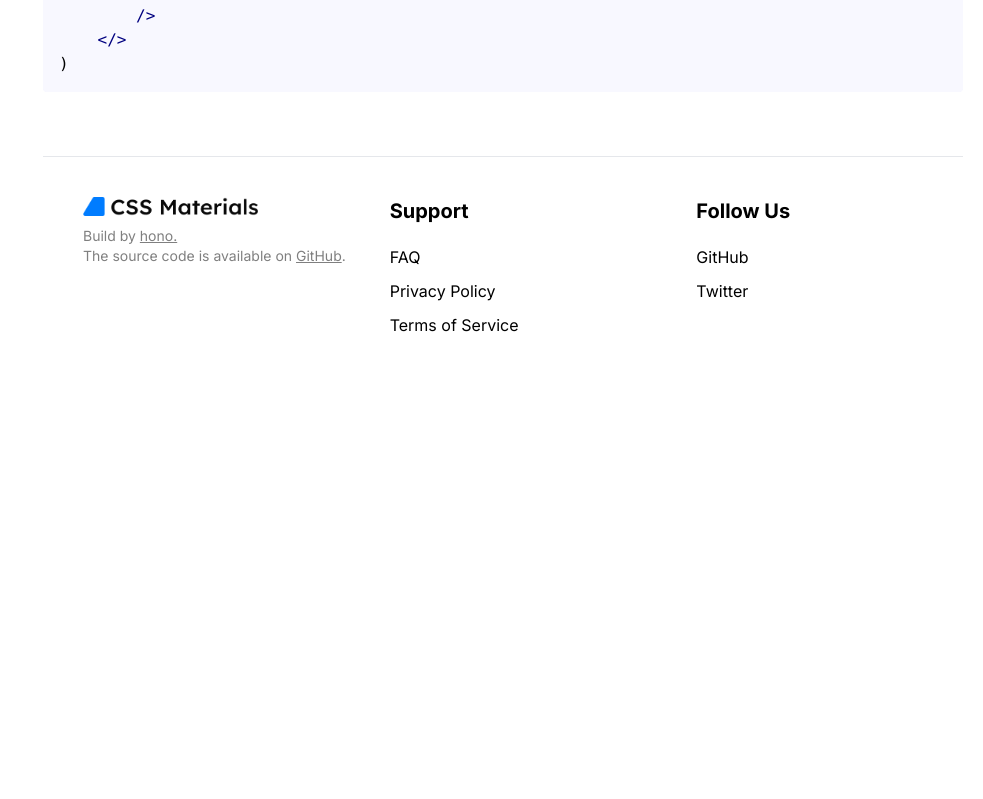
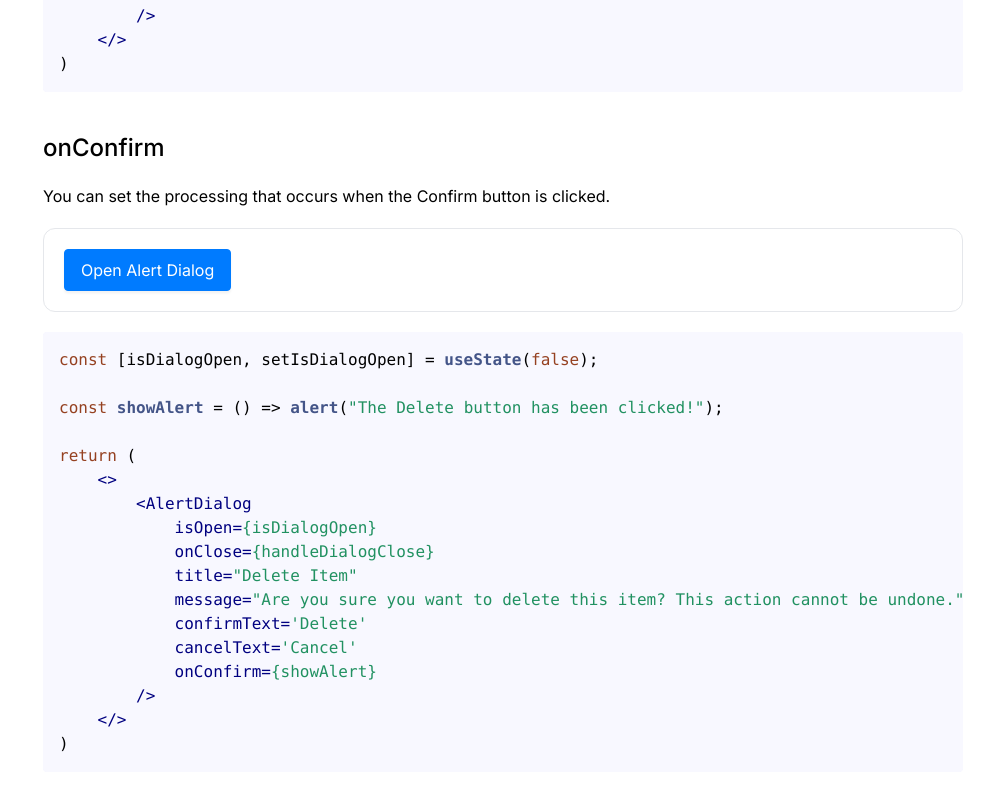
Before and after one commit to a11y99/css-materials, a Next.js app: page /components/alert-dialog in a window 1280 px wide. Shown: the part 1321-2120 px from the top of the page, without its empty margins (297-1280 px from the left). Before the commit the page ends 1698 px from the top, so only its background shows below. Built offline with nearby package versions, Linux system fonts and the light colour scheme.

Commit message:
Update Documents

```diff
--- a/src/app/components/alert-dialog/page.tsx
+++ b/src/app/components/alert-dialog/page.tsx
@@ -12,6 +12,7 @@ import { FaLightbulb, FaRocket } from 'react-icons/fa';
 
 const texts = {
     overview: "Alert Dialog is a component that displays important information requiring user acknowledgment.",
+    onConfirm: "You can set the processing that occurs when the Confirm button is clicked.",
 };
 
 const Components = () => {
@@ -19,20 +20,33 @@ const Components = () => {
 
     const [isDialogOpen, setIsDialogOpen] = useState(false);
     const [isCustomDialogOpen, setIsCustomDialogOpen] = useState(false);
+    const [isConfirmDialogOpen, setIsConfirmDialogOpen] = useState(false);
 
     const handleDialogOpen = () => {
         setIsDialogOpen(true);
-    }
+    };
     const handleDialogClose = () => {
         setIsDialogOpen(false);
     };
 
     const handleCustomDialogOpen = () => {
         setIsCustomDialogOpen(true);
-    }
+    };
     const handleCustomDialogClose = () => {
         setIsCustomDialogOpen(false);
     };
+
+    const handleConfirmDialogOpen = () => {
+        setIsConfirmDialogOpen(true);
+    };
+    const handleConfirmDialogClose = () => {
+        setIsConfirmDialogOpen(false);
+    };
+
+    const showAlert = () => {
+        alert("The Delete button has been clicked!");
+    };
+
 
     return (
         <div className="flex">
@@ -55,8 +69,8 @@ const Components = () => {
                         <div className="p-5 border rounded-xl overflow-x-auto whitespace-nowrap">
                             <Button onClick={handleDialogOpen}>Open Alert Dialog</Button>
                             <AlertDialog
-                            isOpen={isCustomDialogOpen}
-                            onClose={handleCustomDialogClose}
+                            isOpen={isDialogOpen}
+                            onClose={handleDialogClose}
                             title="Unsaved Changes"
                             message="You have unsaved changes. Are you sure you want to leave without saving?"
                         />
@@ -78,10 +92,10 @@ return (
                     <div className="space-y-5">
                         <h2 className="text-2xl font-medium">Custom Footer</h2>
                         <div className="p-5 border rounded-xl overflow-x-auto whitespace-nowrap">
-                            <Button onClick={handleDialogOpen} icon={<FaLightbulb />}>Open Idea Dialog</Button>
+                            <Button onClick={handleCustomDialogOpen} icon={<FaLightbulb />}>Open Idea Dialog</Button>
                             <AlertDialog
-                                isOpen={isDialogOpen}
-                                onClose={handleDialogClose}
+                                isOpen={isCustomDialogOpen}
+                                onClose={handleCustomDialogClose}
                                 title="New Idea"
                                 message="You have a brilliant new idea to review."
                                 confirmText='Review Now'
@@ -104,6 +118,41 @@ return (
     </>
 )`}</Code>
                     </div>
+
+                    <div className="space-y-5">
+                        <h2 className="text-2xl font-medium">onConfirm</h2>
+                        <p>{t.onConfirm}</p>
+                        <div className="p-5 border rounded-xl overflow-x-auto whitespace-nowrap">
+                            <Button onClick={handleConfirmDialogOpen}>Open Alert Dialog</Button>
+                            <AlertDialog
+                                isOpen={isConfirmDialogOpen}
+                                onClose={handleConfirmDialogClose}
+                                title="Delete Item"
+                                message="Are you sure you want to delete this item? This action cannot be undone."
+                                confirmText='Delete'
+                                cancelText='Cancel'
+                                onConfirm={showAlert}
+                            />
+                        </div>
+                        <Code language='tsx'>
+{`const [isDialogOpen, setIsDialogOpen] = useState(false);
+
+const showAlert = () => alert("The Delete button has been clicked!");
+
+return (
+    <>
+        <AlertDialog
+            isOpen={isDialogOpen}
+            onClose={handleDialogClose}
+            title="Delete Item"
+            message="Are you sure you want to delete this item? This action cannot be undone."
+            confirmText='Delete'
+            cancelText='Cancel'
+            onConfirm={showAlert}
+        />
+    </>
+)`}</Code>
+                    </div>
                 </div>
                 <Footer />
             </div>
--- a/src/app/components/avatar/page.tsx
+++ b/src/app/components/avatar/page.tsx
@@ -54,6 +54,16 @@ const Components = () => {
 <Avatar name='Ryan Florence' size={64} />`}</Code>
                     </div>
                     <div className="space-y-5">
+                        <h2 className="text-2xl font-medium">Change Shape</h2>
+                        <div className="p-5 border rounded-xl overflow-x-auto flex whitespace-nowrap space-x-5">
+                            <Avatar name='Dan Abrahmov' src='https://bit.ly/dan-abramov' shape='circle' />
+                            <Avatar name='Kent Dodds' src='https://bit.ly/kent-c-dodds' shape='square' />
+                        </div>
+                        <Code language='html'>
+{`<Avatar name='Dan Abrahmov' src='https://bit.ly/dan-abramov' shape='circle' />
+<Avatar name='Kent Dodds' src='https://bit.ly/kent-c-dodds' shape='square' />`}</Code>
+                    </div>
+                    <div className="space-y-5">
                         <h2 className="text-2xl font-medium">Customize the fallback avatar</h2>
                         <div className="p-5 border rounded-xl overflow-x-auto flex whitespace-nowrap space-x-5">
                             <Avatar name="Mark Erikson" size="small" bgColor='#FF5733' shape='square' />
--- a/src/app/components/input/page.tsx
+++ b/src/app/components/input/page.tsx
@@ -6,7 +6,8 @@ import Code from '@/components/Code';
 import Sidebar from '@/components/SideBar';
 import Footer from '@/components/Footer';
 import Input from '@/components/css-materials/Input';
-import { FiEdit, FiSearch, FiUser } from 'react-icons/fi';
+import { FiEdit, FiMail, FiSearch, FiUser } from 'react-icons/fi';
+import { BsEnvelope } from 'react-icons/bs';
 
 const texts = {
     overview: "The Input component provides an interface for users to input information and enables the application to process the submitted data.",
@@ -104,9 +105,9 @@ const Components = () => {
                         <h2 className="text-2xl font-medium">Specify pattern</h2>
                         <p>{t.pattern}</p>
                         <div className="p-5 border rounded-xl overflow-x-auto whitespace-nowrap space-y-5">
-                            <Input placeholder="Type your email address" pattern="^[a-zA-Z0-9._%+-]+@[a-zA-Z0-9.-]+\.[a-zA-Z]{2,}$" errorMessage="Invalid email address" />
+                            <Input placeholder="Type your email address" pattern="^[a-zA-Z0-9._%+-]+@[a-zA-Z0-9.-]+\.[a-zA-Z]{2,}$" errorMessage="Invalid email address" icon={<FiMail />} />
                         </div>
-                        <Code language='html'>{`<Input placeholder="Type your email address" pattern="^[a-zA-Z0-9._%+-]+@[a-zA-Z0-9.-]+\.[a-zA-Z]{2,}$" errorMessage="Invalid email address" />`}</Code>
+                        <Code language='html'>{`<Input placeholder="Type your email address" pattern="^[a-zA-Z0-9._%+-]+@[a-zA-Z0-9.-]+\.[a-zA-Z]{2,}$" errorMessage="Invalid email address" icon={<FiMail />} />`}</Code>
                     </div>
                 </div>
                 <Footer />
--- a/src/app/globals.css
+++ b/src/app/globals.css
@@ -414,29 +414,12 @@ input[type="checkbox"] {
   font-weight: 500;
 }
 .alert-dialog-body p {
-  margin: 0;
+  white-space: pre-wrap;
 }
 .alert-dialog-footer {
   display: flex;
   justify-content: flex-end;
   gap: 8px;
-}
-.alert-dialog-button {
-  padding: 8px 16px;
-  border: none;
-  border-radius: 4px;
-  cursor: pointer;
-}
-.alert-dialog-button.cancel {
-  background-color: #ddd;
-  color: #333;
-}
-.alert-dialog-button.confirm {
-  background-color: #007bff;
-  color: white;
-}
-.alert-dialog-button:hover {
-  opacity: 0.9;
 }
 
 /* button */
--- a/src/components/Button.tsx
+++ /dev/null
@@ -1,44 +0,0 @@
-import React from 'react';
-
-type ButtonProps = {
-    colorScheme?: string;
-    children: React.ReactNode;
-    onClick?: () => void;
-    className?: string;
-    loading?: boolean;
-    disabled?: boolean;
-    size?: 'small' | 'medium' | 'large';
-    shape?: 'rounded' | 'square' | 'circular';
-    leftIcon?: React.ReactNode;
-    rightIcon?: React.ReactNode;
-};
-
-const Button: React.FC<ButtonProps> = ({
-    colorScheme = 'blue',
-    children,
-    onClick,
-    className = '',
-    loading = false,
-    disabled = false,
-    size = 'medium',
-    shape = 'rounded',
-    leftIcon,
-    rightIcon
-}) => {
-    const sizeClass = size ? `button-${size}` : '';
-    const shapeClass = shape ? `button-${shape}` : '';
-
-    return (
-        <button
-            className={`button ${colorScheme}-button ${className} ${sizeClass} ${shapeClass} ${loading || disabled ? 'disabled-button' : ''}`}
-            onClick={onClick}
-            disabled={loading || disabled}
-        >
-            {!loading && leftIcon && <span className="left-icon">{leftIcon}</span>}
-            {children}
-            {!loading && rightIcon && <span className="right-icon">{rightIcon}</span>}
-        </button>
-    );
-};
-
-export default Button;
```
